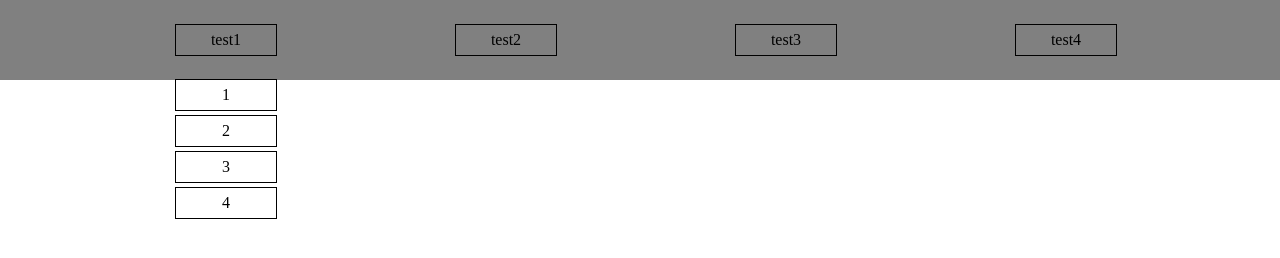
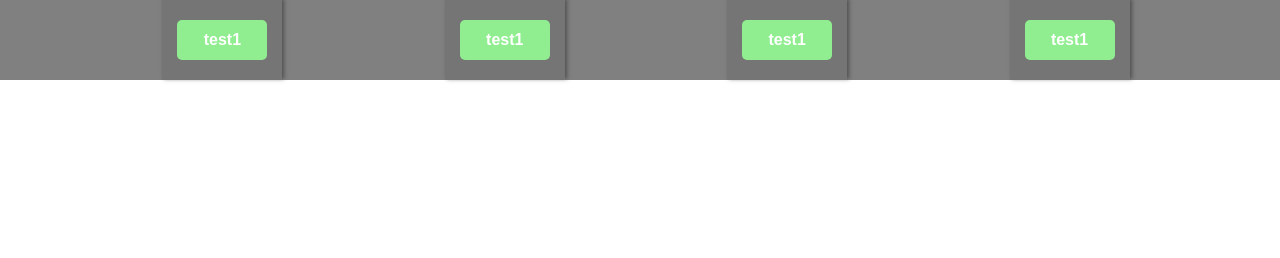
Before and after one commit to TheRealBill91/Dynamic-UI-Playground, a website built with webpack: page dist/index.html in a window 1280 px wide. Built offline with Linux system fonts and the light colour scheme.

Commit message:
Finish drop down menu (basic)

```diff
--- a/src/css/style.css
+++ b/src/css/style.css
@@ -11,16 +11,35 @@ nav {
   justify-content: space-evenly;
 }
 
+nav > ul {
+  gap: 12px;
+}
+
+nav > ul > li {
+  outline: none;
+  background: none;
+  /* border-right: 1px solid rgb(152, 152, 152); */
+  /* border-left: 1px solid rgb(152, 152, 152); */
+  height: 100%;
+  width: 120px;
+  background-color: #757575;
+  box-shadow: 2px -1px 4px 0px #3232329e;
+}
+
 .visible {
-    display: block;
-    padding: 8px;
-    background-color: lightgray;
-    border-radius: 12px 12px;
+  opacity: 1;
+  display: flex;
+  flex-direction: column;
+}
+
+.visible li:not(:last-child) {
+  border-bottom: 1px solid lightgray;
 }
 
 button {
-    height: 60px;
+  height: 40px;
   width: 90px;
+
   border: none;
   background-color: lightgreen;
   color: white;
@@ -37,26 +56,26 @@ svg {
   fill: white;
 }
 
-ul>li>ul {
-    /* display: flex; */
+ul > li > ul {
+  display: block;
+  opacity: 0;
   flex-direction: column;
   margin: 0;
   position: absolute;
   width: fit-content;
   height: fit-content;
-    /* margin-top: 8px; */
   top: 100%;
-    gap: 6px;
   align-self: center;
+  transition: 0.1s ease-in-out;
 }
 
-ul>li>p {}
+ul > li > p {
+}
 
 ul {
   padding: 0;
   margin: 0;
   display: flex;
-    gap: 16px;
   align-items: center;
   justify-content: space-evenly;
   width: 100%;
@@ -66,13 +85,16 @@ ul {
 
 li {
   list-style: none;
-    outline: 1px solid black;
+  /* outline: 1px solid black; */
   display: flex;
   flex-direction: column;
   text-align: center;
   width: 100px;
   /* position: relative; */
-    height: 30px;
   align-items: center;
   justify-content: center;
+  background-color: grey;
+  color: white;
+  height: 30px;
+  width: 120px;
 }
--- a/src/toggleDropDownMenu.js
+++ b/src/toggleDropDownMenu.js
@@ -4,12 +4,9 @@ const toggleDropDownMenu = () => {
   button.forEach((btn) =>
     btn.addEventListener("click", (event) => {
       event.currentTarget.nextElementSibling.classList.toggle("visible");
-            /* ulContainer.classList.toggle("visible"); */
+
     })
   );
-    /*  button.addEventListener("click", (event) => {
-           ulContainer.classList.toggle("visible");
-       }); */
 };
 
 export { toggleDropDownMenu };
```
Also changed, not shown: dist/index.html, dist/main.js. Lines whose indentation alone changed are shown as unchanged.
